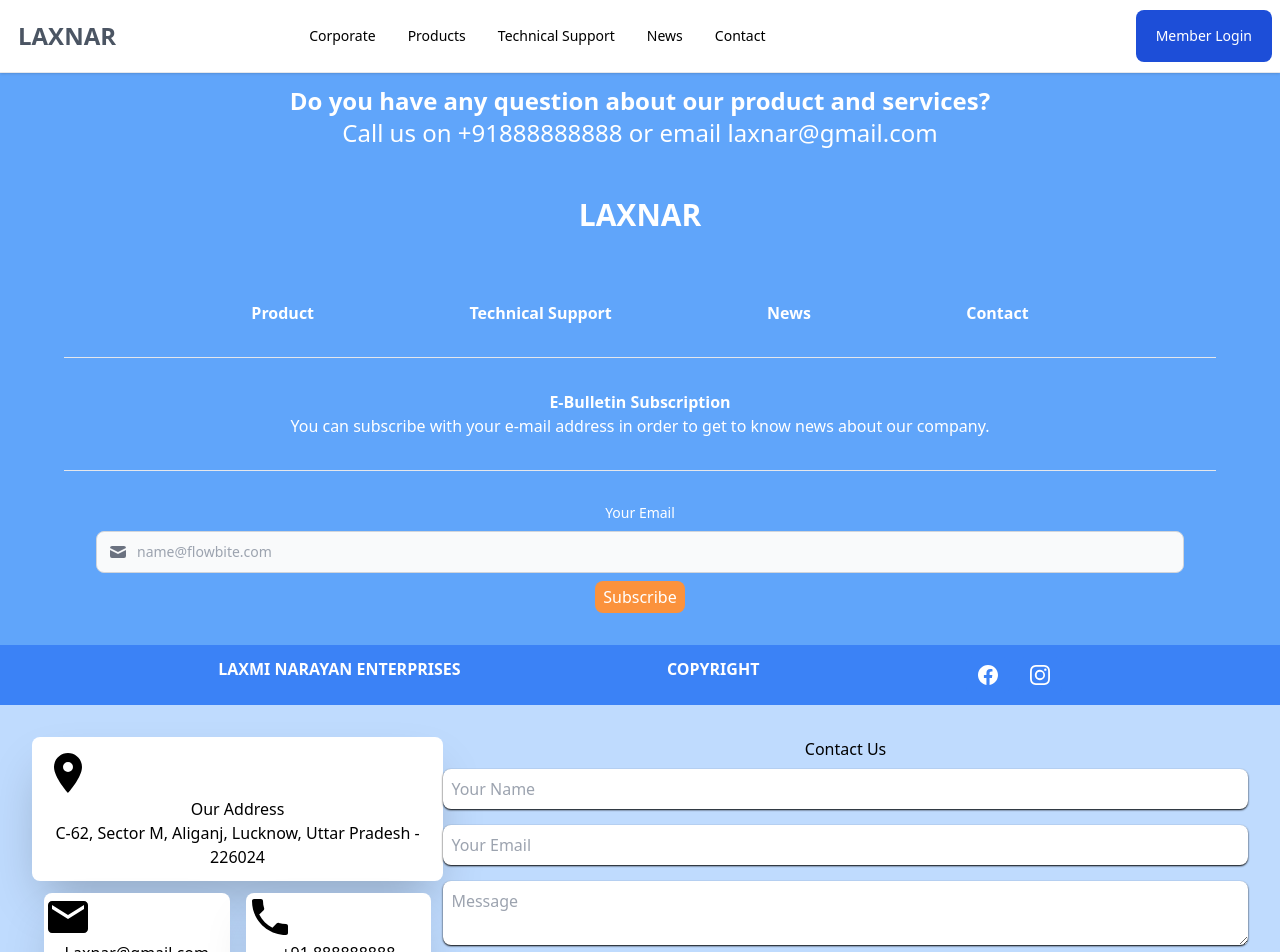
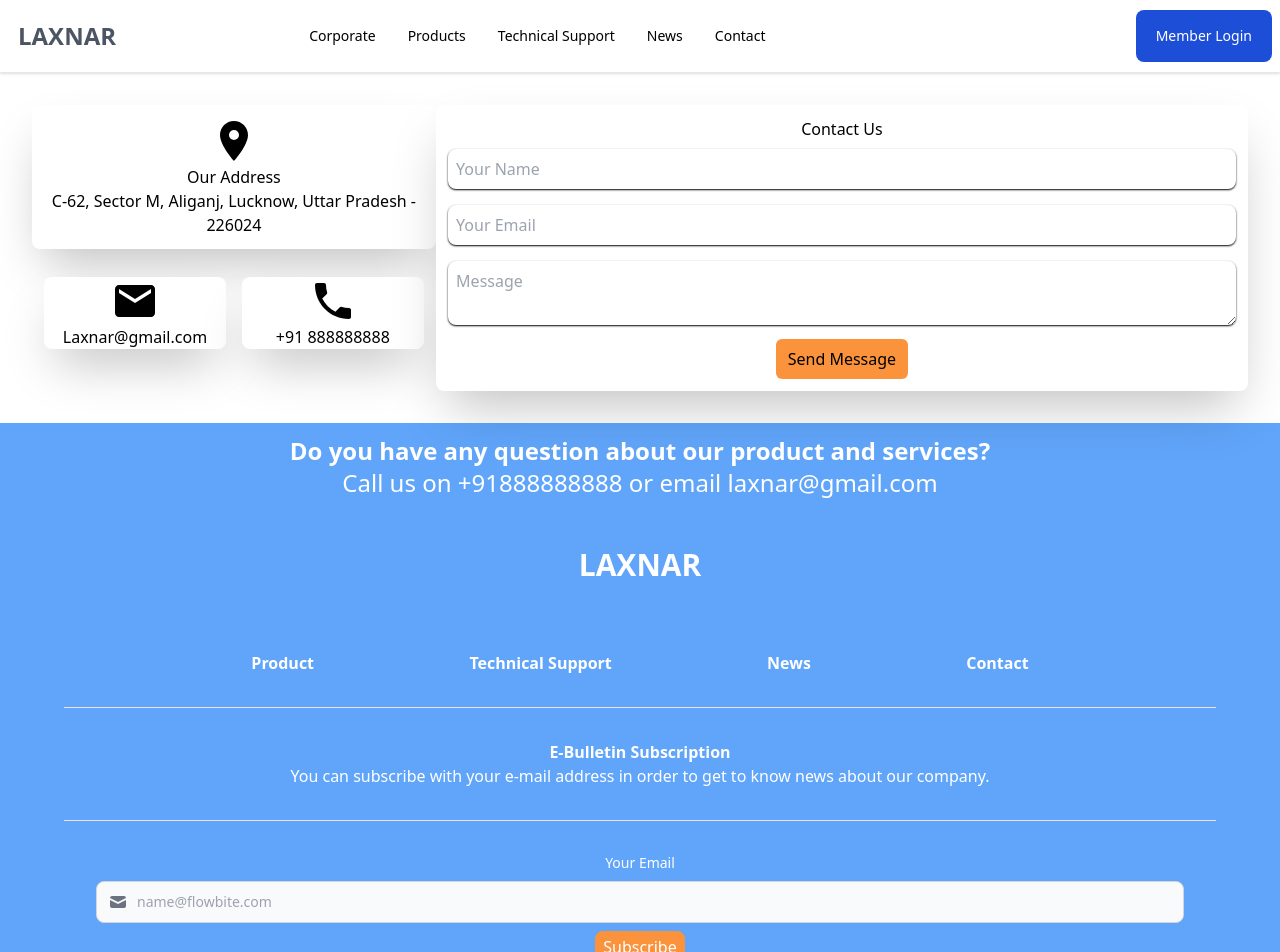
Before and after one commit to yash-sahni54321/Laxnar, a React (Create React App) app: page /contact in a window 1280 px wide. Shown: the top 952 px of the page. Built offline with nearby package versions, Linux system fonts and the light colour scheme.

Commit message:
Added router and nav+footer in every page

```diff
--- a/package.json
+++ b/package.json
@@ -9,7 +9,7 @@
     "react": "^18.2.0",
     "react-dom": "^18.2.0",
     "react-icons": "^4.7.1",
-    "react-router-dom": "^5.2.0",
+    "react-router-dom": "^5.3.4",
     "react-scripts": "5.0.1",
     "web-vitals": "^2.1.4"
   },
--- a/src/App.js
+++ b/src/App.js
@@ -1,17 +1,42 @@
 import NavBar from "./Components/NavBar";
+import { BrowserRouter as Router, Route, Switch } from "react-router-dom";
 import HomePage from "./Pages/HomePage";
 import ProductPage from "./Pages/ProductPage";
 import Error404Page from "./Pages/Error404Page";
+import ServicePage from "./Pages/ServicesPage";
+import ContactUsPage from "./Pages/ContactUsPage";
 import React from "react";
 import Footer from "./Components/Footer";
-import ContactHeader from "./Components/ContactHeader";
+import AboutUsPage from "./Pages/AboutUsPage";
+
 function App() {
     return (
-        <div className='App'>
-            <NavBar />
-            <Footer />
-            <ContactHeader />
+<Router>
+      <div className="App">
+        <div className="content">
+          <Switch>
+            <Route exact path="/">
+              <HomePage />
+            </Route>
+            <Route  path="/about">
+              <AboutUsPage/>
+            </Route>
+            <Route path="/contact">
+              <ContactUsPage/>
+            </Route>
+            <Route path="/service">
+              <ServicePage/>
+            </Route>
+            <Route path="/product">
+              <ProductPage/>
+            </Route>
+            <Route path="*">
+              <Error404Page/>
+            </Route>
+          </Switch>
         </div>
+      </div>
+    </Router>
     );
 }
 
--- a/src/Components/ContactHeader.js
+++ b/src/Components/ContactHeader.js
@@ -23,11 +23,11 @@ const ContactHeader = () => {
 
     return (
         <>
-            <div className="flex justify-around p-8 bg-blue-200 ">
+            <div className="flex justify-around p-8 bg-grey-400 ">
                 <div className="">
-                    <div className="p-3 bg-white rounded-lg shadow-2xl">
-                        <div className="text-center">
-                            <span className="text-5xl">
+                    <div className="p-3 mb-4 bg-white rounded-lg shadow-2xl">
+                        <div className="text-center flex-col">
+                            <span className="text-5xl w-full flex justify-center">
                                 <MdLocationOn />
                             </span>
                             <span>
@@ -38,20 +38,20 @@ const ContactHeader = () => {
                             </span>
                         </div>
                     </div>
-                    <div  className="flex justify-evenly p-3">
+                    <div  className="flex justify-evenly p-3 ">
                         <div className=" w-6/12 mr-2 bg-white rounded-lg shadow-2xl">
                             <div className="text-center">
-                                <span className="text-5xl">
+                                <span className="text-5xl  w-full flex justify-center">
                                     <MdEmail />
                                 </span>
-                                <span>
+                                <span >
                                     <p>Laxnar@gmail.com</p>
                                 </span>
                             </div>
                         </div>
                         <div className="w-6/12 ml-2 bg-white rounded-lg shadow-2xl">
                             <div className="text-center">
-                                <span className="text-5xl">
+                                <span className="text-5xl w-full flex justify-center">
                                     <MdPhone />
                                 </span>
                                 <span>
@@ -62,7 +62,7 @@ const ContactHeader = () => {
                     </div>
                 </div>
                 <div>
-                    <div>
+                    <div className="p-3 bg-white rounded-lg shadow-2xl">
                         <form onSubmit={handleSubmit} className="text-center ">
                             <label>Contact Us</label>
                             <input
@@ -88,7 +88,7 @@ const ContactHeader = () => {
                                 onChange={(e) => setText(e.target.value)}
                             />
 
-                            <button className="rounded-md px-3 py-2 bg-blue-500">Send Message</button>
+                            <button className="rounded-md px-3 py-2 bg-orange-400">Send Message</button>
                         </form>
                     </div>
                 </div>
--- a/src/Pages/AboutUsPage.js
+++ b/src/Pages/AboutUsPage.js
@@ -1,5 +1,11 @@
+import Footer from "../Components/Footer";
+import NavBar from "../Components/NavBar";
+
 const AboutUsPage = () => {
-    return ( <></> );
+    return ( <>
+        <NavBar/>
+        <Footer/>
+    </> );
 }
 
 export default AboutUsPage;
--- a/src/Pages/ContactUsPage.js
+++ b/src/Pages/ContactUsPage.js
@@ -1,5 +1,13 @@
+import ContactHeader from "../Components/ContactHeader";
+import Footer from "../Components/Footer";
+import NavBar from "../Components/NavBar";
+
 const ContactUsPage = () => {
-    return ( <></> );
+    return ( <>
+    <NavBar/>
+        <ContactHeader/>
+        <Footer/>
+    </> );
 }
 
 export default ContactUsPage;
--- a/src/Pages/Error404Page.js
+++ b/src/Pages/Error404Page.js
@@ -4,7 +4,7 @@ import React from 'react';
 const Error404 = () => {
     return (
         <>
-
+           <p>Page not found Error404</p>
         </>
     );
 };
--- a/src/Pages/HomePage.js
+++ b/src/Pages/HomePage.js
@@ -1,10 +1,12 @@
-import Navbar from "../Components/NavBar";
+import Footer from "../Components/Footer";
+import NavBar from "../Components/NavBar";
 const HomePage = () => {
-    return
-    <>
-        <Navbar/>
-    </>
-    ;
-}
+    return (
+        <>
+            <NavBar />
+            <Footer />
+        </>
+    );
+};
 
 export default HomePage;
--- a/src/Pages/ProductPage.js
+++ b/src/Pages/ProductPage.js
@@ -1,5 +1,10 @@
+import Footer from "../Components/Footer";
+import NavBar from "../Components/NavBar";
 const Productpage = () => {
-    return ( <></> );
+    return ( <>
+                <NavBar/>
+        <Footer/>
+    </> );
 }
 
 export default Productpage;
--- a/src/Pages/ServicesPage.js
+++ b/src/Pages/ServicesPage.js
@@ -1,5 +1,10 @@
+import Footer from "../Components/Footer";
+import NavBar from "../Components/NavBar";
 const ServicePage = () => {
-    return (<></> );
+    return (<>
+                <NavBar/>
+        <Footer/>
+    </> );
 }
 
 export default ServicePage;
```
Also changed, not shown: 1 other file (tests, documents, lock files or other folders).
